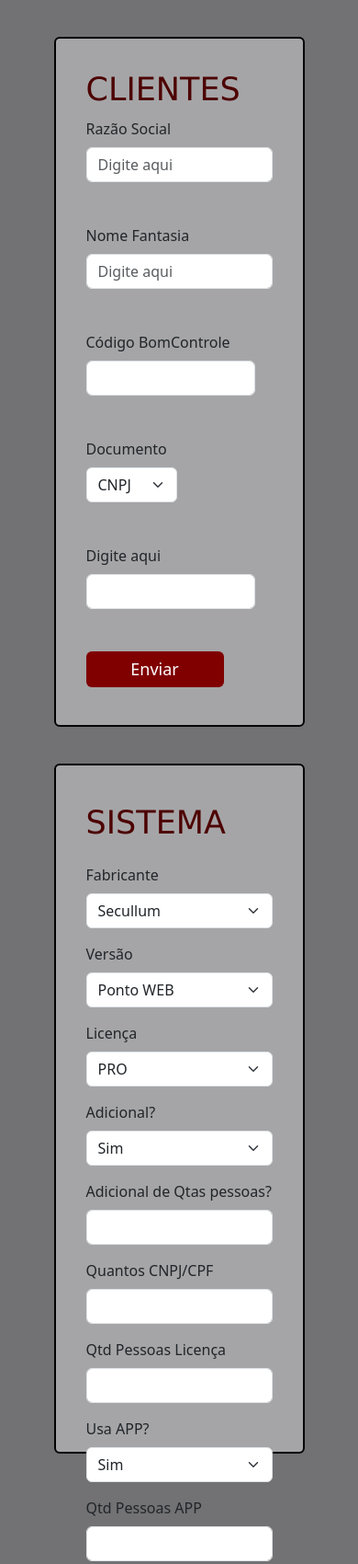
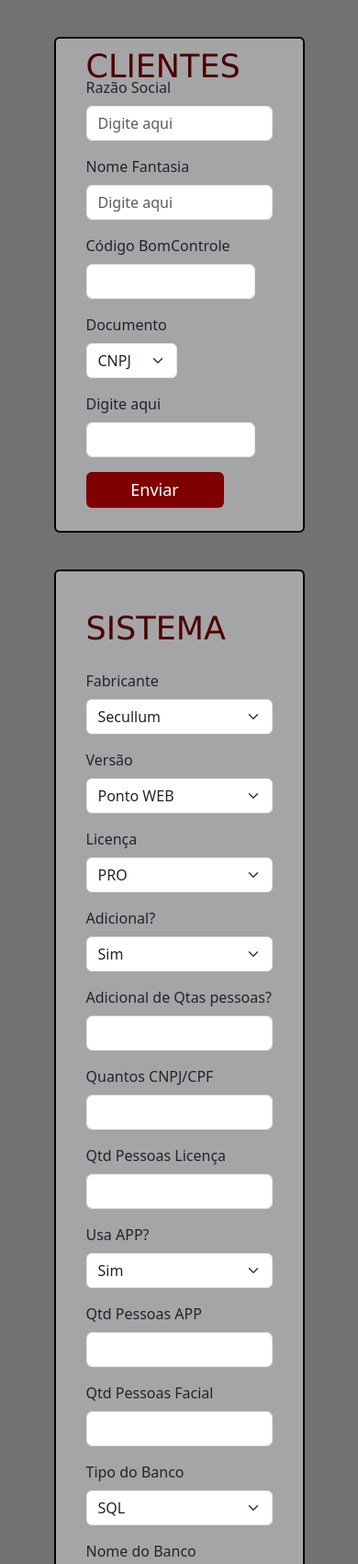
Before and after one commit to ygorp/sistema-clientes-bmvix, a PHP site: page /home.php in a window 390 px wide. Shown: the part 114-1814 px from the top of the page at 92% size. Run offline with PHP 8.4, Linux system fonts and the light colour scheme.

Commit message:
acertando responsivo

```diff
--- a/css/home.css
+++ b/css/home.css
@@ -50,7 +50,7 @@ h2 {
 }
 
 .titulo-cliente {
-    margin-bottom: -60px;
+    margin-bottom: -40px;
     margin-top: -30px;
 }
 
@@ -98,3 +98,10 @@ h2 {
     display: flex;
     justify-content: center;
 }
+
+@media (max-width: 920px) {
+    .row {
+        height: 100%;
+    }
+
+}
--- a/home.php
+++ b/home.php
@@ -36,7 +36,7 @@
     </nav>
 
     <section class="cliente">
-        <form class="row g-3">
+        <form class="row g-3" id="cliente">
             <h2 class="titulo-cliente">Clientes</h2>
             <div class="col-12">
                 <label for="inputAddress" class="form-label">Razão Social</label>
```
